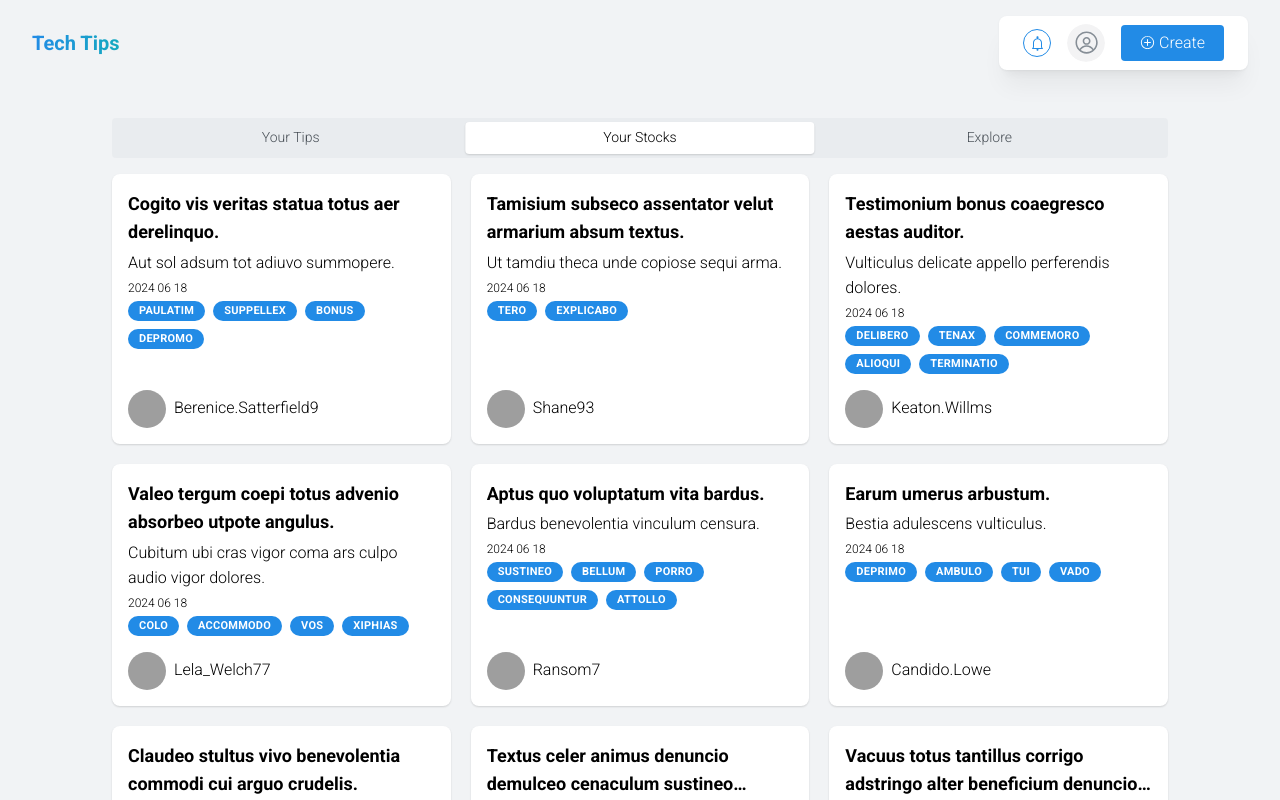
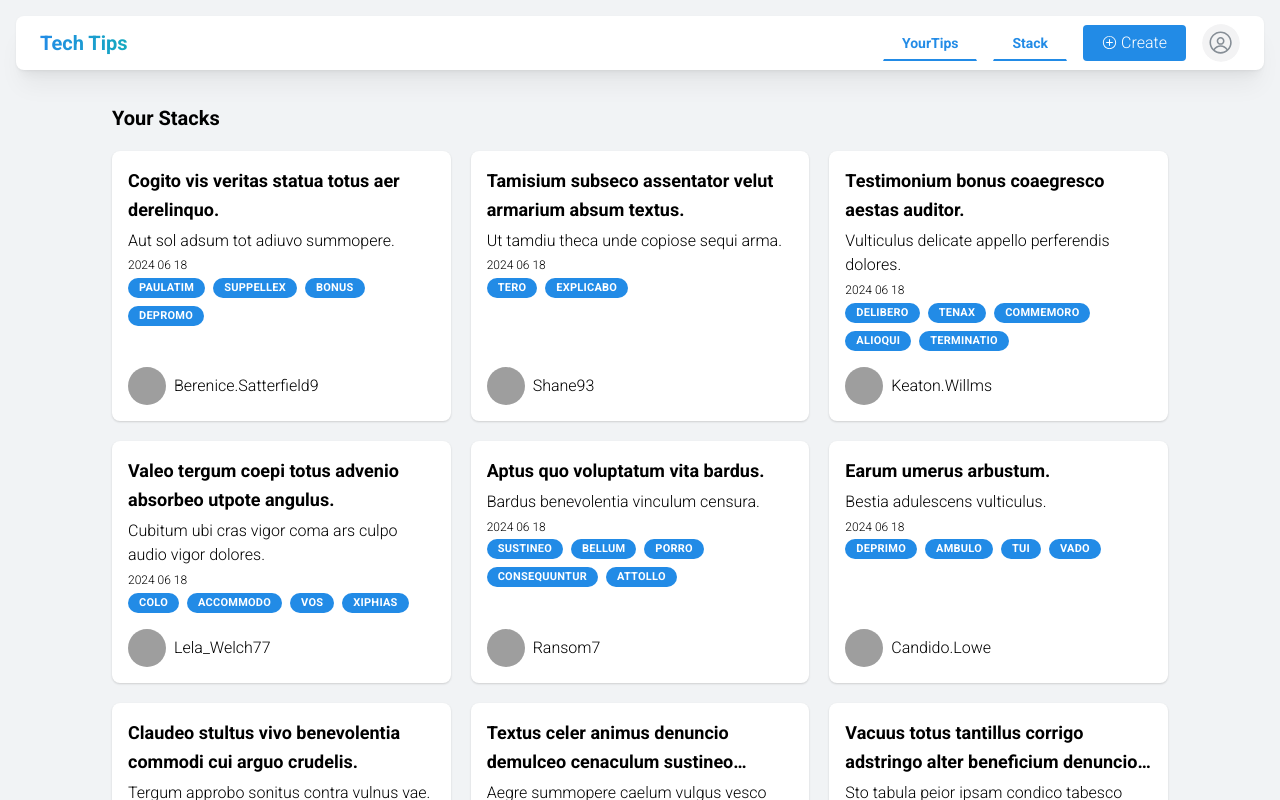
Before and after one commit to imaimai17468/tech-tips, a Next.js app: page /stack in a window 1280 px wide. Before the commit this address had no page. Shown: the top 800 px of the page. Built offline with nearby package versions, Linux system fonts and the light colour scheme; grey boxes are pictures that could not be loaded.

Commit message:
fix: top, stackへの移動をヘッダーで行うようにする

```diff
--- a/src/app/stack/page.tsx
+++ b/src/app/stack/page.tsx
@@ -1,10 +1,5 @@
-import { TabsLayout } from "@/components/layout/TabsLayout";
 import { StackContent } from "@/components/template/stack/StackContent";
 
 export default function Home() {
-  return (
-    <TabsLayout tabName="Your Stocks">
-      <StackContent />
-    </TabsLayout>
-  );
+  return <StackContent />;
 }
--- a/src/components/layout/TabsLayout/TabsLayout.tsx
+++ /dev/null
@@ -1,17 +0,0 @@
-import { NavigationTabs } from "@/components/parts/NavigationTabs";
-import type { TabList } from "@/components/parts/NavigationTabs/constants/tablist";
-import { Stack } from "@mantine/core";
-
-type Props = {
-  children: React.ReactNode;
-  tabName: TabList;
-};
-
-export const TabsLayout: React.FC<Props> = ({ children, tabName }: Props) => {
-  return (
-    <Stack>
-      <NavigationTabs defaultTab={tabName} />
-      {children}
-    </Stack>
-  );
-};
--- a/src/components/layout/TabsLayout/index.ts
+++ /dev/null
@@ -1 +0,0 @@
-export { TabsLayout } from "./TabsLayout";
--- a/src/components/parts/Header/Header.tsx
+++ b/src/components/parts/Header/Header.tsx
@@ -1,28 +1,25 @@
 import { CLIENT_PATHS } from "@/constants/clientPaths";
-import { ActionIcon, Anchor, Avatar, Box, Card, Flex, UnstyledButton } from "@mantine/core";
-import { BellIcon } from "@radix-ui/react-icons";
+import { Anchor, Avatar, Card, Flex, UnstyledButton } from "@mantine/core";
 import { Logo } from "../Logo";
+import { RouteButton } from "./components/RouteButton";
 import { TipCreateButton } from "./components/TipCreateButton";
 
 export const Header: React.FC = () => {
   return (
-    <Box py={16} px={32} pos="sticky" top={0}>
+    <Card shadow="md" radius="md" py={8} px={24} mx={16} mt={16}>
       <Flex justify="space-between" align="center">
         <Anchor href={CLIENT_PATHS.TOP} underline="never">
           <Logo />
         </Anchor>
-        <Card shadow="md" radius="md" py={8} px={24}>
-          <Flex gap={16} align="center">
-            <ActionIcon variant="outline" radius="xl">
-              <BellIcon />
-            </ActionIcon>
-            <UnstyledButton>
-              <Avatar />
-            </UnstyledButton>
-            <TipCreateButton />
-          </Flex>
-        </Card>
+        <Flex gap={16} align="center">
+          <RouteButton href={CLIENT_PATHS.TOP}>YourTips</RouteButton>
+          <RouteButton href={CLIENT_PATHS.STACK}>Stack</RouteButton>
+          <TipCreateButton />
+          <UnstyledButton>
+            <Avatar />
+          </UnstyledButton>
+        </Flex>
       </Flex>
-    </Box>
+    </Card>
   );
 };
--- /dev/null
+++ b/src/components/parts/Header/components/RouteButton.tsx
@@ -0,0 +1,19 @@
+"use client";
+
+import { Button } from "@mantine/core";
+import { useRouter } from "next/navigation";
+
+type Props = {
+  children: string;
+  href: string;
+};
+
+export const RouteButton: React.FC<Props> = ({ children, href }) => {
+  const router = useRouter();
+
+  return (
+    <Button variant="subtle" style={{ borderRadius: 0, borderBottom: "2px solid" }} onClick={() => router.push(href)}>
+      {children}
+    </Button>
+  );
+};
--- a/src/components/parts/NavigationTabs/NavigationTabs.tsx
+++ /dev/null
@@ -1,32 +0,0 @@
-"use client";
-
-import { SegmentedControl } from "@mantine/core";
-import { useRouter } from "next/navigation";
-import { useEffect, useState } from "react";
-import { TABLIST, TAB_WITH_PATH, type TabList } from "./constants/tablist";
-
-type Props = {
-  defaultTab: TabList;
-};
-
-export const NavigationTabs: React.FC<Props> = ({ defaultTab }: Props) => {
-  const [activeTab, setActiveTab] = useState<TabList>(defaultTab);
-  const router = useRouter();
-  const parseTabList = [...TABLIST];
-
-  useEffect(() => {
-    const path = TAB_WITH_PATH[activeTab];
-    router.push(path);
-  }, [activeTab]);
-
-  return (
-    <SegmentedControl
-      value={activeTab}
-      onChange={(value) => {
-        setActiveTab(value as TabList);
-      }}
-      data={parseTabList}
-      bg={"gray.2"}
-    />
-  );
-};
--- a/src/components/parts/NavigationTabs/constants/tablist.ts
+++ /dev/null
@@ -1,10 +0,0 @@
-import { CLIENT_PATHS } from "@/constants/clientPaths";
-
-export const TABLIST = ["Your Tips", "Your Stocks", "Explore"] as const;
-export type TabList = (typeof TABLIST)[number];
-
-export const TAB_WITH_PATH = {
-  "Your Tips": CLIENT_PATHS.TOP,
-  "Your Stocks": CLIENT_PATHS.STACK,
-  Explore: CLIENT_PATHS.EXPLORE,
-};
--- a/src/components/parts/NavigationTabs/index.ts
+++ /dev/null
@@ -1 +0,0 @@
-export { NavigationTabs } from "./NavigationTabs";
--- a/src/components/template/stack/StackContent/StackContent.tsx
+++ b/src/components/template/stack/StackContent/StackContent.tsx
@@ -1,8 +1,16 @@
 import { TipList } from "@/components/parts/TipList";
 import { createMockTips } from "@/repositories/tips/mock";
+import { Stack, Text } from "@mantine/core";
 
 export const StackContent: React.FC = () => {
   const tips = createMockTips(10);
 
-  return <TipList tips={tips} />;
+  return (
+    <Stack>
+      <Text size="xl" fw="bold">
+        Your Stacks
+      </Text>
+      <TipList tips={tips} />
+    </Stack>
+  );
 };
```
Also changed, not shown: src/app/explore/page.tsx (deleted, +0 -9 lines), src/app/page.tsx (+1 -6 lines), src/components/template/top/TopCotent/TopContent.tsx (+9 -1 lines).
